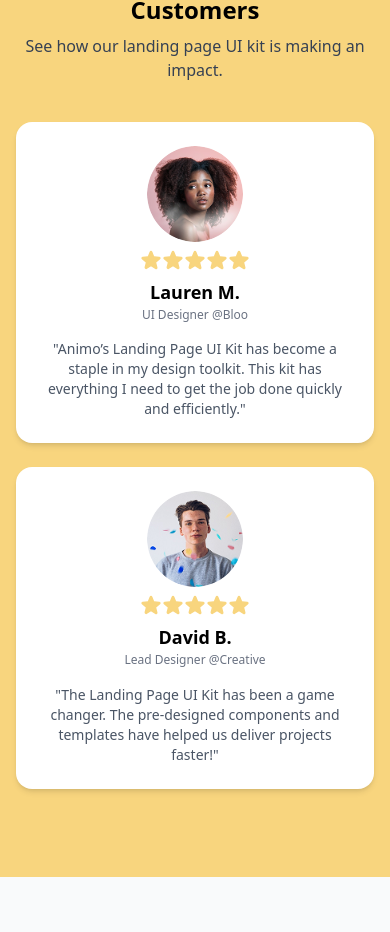
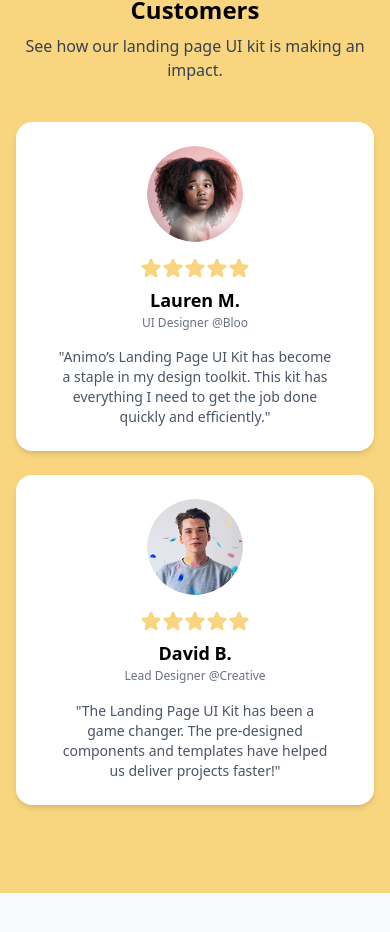
Before and after one commit to glowyboy/TestWebsite, a Nuxt app: page / in a window 390 px wide. Shown: the part 4179-5111 px from the top of the page. Built offline with nearby package versions, Linux system fonts and the light colour scheme.

Commit message:
Update Dash.vue

```diff
--- a/pages/Dashboard/Dash.vue
+++ b/pages/Dashboard/Dash.vue
@@ -175,32 +175,36 @@
 </section>
 <section class="bg-[#F8D57E] py-22 px-4 mt-30">
   <div class="text-center mb-10 mt-4">
-    <h2 class="font-poppins text-2xl md:text-3xl font-extrabold font-bold">Real Stories from Satisfied Customers</h2>
-    <p class="mt-2 text-gray-700">See how our landing page UI kit is making an impact.</p>
+    <h2 class="font-poppins text-2xl md:text-3xl font-extrabold font-bold">
+      Real Stories from Satisfied Customers
+    </h2>
+    <p class="mt-2 text-gray-700">
+      See how our landing page UI kit is making an impact.
+    </p>
   </div>
 
   <div class="flex flex-col md:flex-row md:justify-center md:space-x-6 space-y-6 md:space-y-0 max-w-6xl mx-auto">
 
-    <!-- Testimonial Card -->
-    <div class="bg-white p-6 rounded-2xl shadow-md w-full md:w-[48%] lg:w-[45%] flex flex-row items-center md:items-start max-[430px]:flex-col max-[430px]:items-center max-[430px]:text-center max-[430px]:space-y-3">
-
-      <!-- Avatar (ALWAYS ON TOP FOR SMALL SCREENS) -->
-      <div class="hidden max-[430px]:block mb-2">
+    <!-- Testimonial 1 -->
+    <div class="bg-white p-6 rounded-2xl shadow-md w-full md:w-[48%] lg:w-[45%] flex flex-col md:flex-row items-center md:items-start text-center md:text-left">
+      <!-- Avatar Mobile -->
+      <div class="block md:hidden mb-4">
         <img src="../../assets/images/Lauren1.png" alt="Lauren M." class="w-24 h-24 rounded-full mx-auto">
       </div>
 
-      <!-- Content -->
-      <div class="flex flex-col md:flex-row md:items-start w-full">
-        <!-- Avatar on wider screens -->
-        <div class="md:w-1/3 px-2 hidden md:flex flex-col items-center text-center">
+      <!-- Desktop layout -->
+      <div class="flex flex-col md:flex-row w-full items-center md:items-start">
+
+        <!-- Avatar Desktop -->
+        <div class="hidden md:flex md:w-1/3 flex-col items-center text-center px-2">
           <img src="../../assets/images/Lauren1.png" alt="Lauren M." class="w-24 h-24 rounded-full mb-3">
         </div>
 
-        <!-- Text Block -->
-        <div class="md:w-2/3 px-4 max-[430px]:px-0 flex flex-col items-start max-[430px]:items-center text-left max-[430px]:text-center">
+        <!-- Content -->
+        <div class="md:w-2/3 px-4 flex flex-col items-center md:items-start text-center md:text-left">
 
           <!-- Stars -->
-          <div class="flex justify-center text-yellow-500 text-lg mb-2 space-x-0.5">
+          <div class="flex justify-center md:justify-start text-yellow-500 text-lg mb-2 space-x-0.5">
             <img src="../../assets/images/Star Icon.svg" alt="Star" class="w-5 h-5" />
             <img src="../../assets/images/Star Icon.svg" alt="Star" class="w-5 h-5" />
             <img src="../../assets/images/Star Icon.svg" alt="Star" class="w-5 h-5" />
@@ -222,23 +226,26 @@
       </div>
     </div>
 
-    <!-- Duplicate same structure for Testimonial 2 -->
-    <div class="bg-white p-6 rounded-2xl shadow-md w-full md:w-[48%] lg:w-[45%] flex flex-row items-center md:items-start max-[430px]:flex-col max-[430px]:items-center max-[430px]:text-center max-[430px]:space-y-3">
-
-      <!-- Avatar Small -->
-      <div class="hidden max-[430px]:block mb-2">
+    <!-- Testimonial 2 -->
+    <div class="bg-white p-6 rounded-2xl shadow-md w-full md:w-[48%] lg:w-[45%] flex flex-col md:flex-row items-center md:items-start text-center md:text-left">
+      <!-- Avatar Mobile -->
+      <div class="block md:hidden mb-4">
         <img src="../../assets/images/David.png" alt="David B." class="w-24 h-24 rounded-full mx-auto">
       </div>
 
-      <!-- Content -->
-      <div class="flex flex-col md:flex-row md:items-start w-full">
-        <div class="md:w-1/3 px-2 hidden md:flex flex-col items-center text-center">
+      <!-- Desktop layout -->
+      <div class="flex flex-col md:flex-row w-full items-center md:items-start">
+
+        <!-- Avatar Desktop -->
+        <div class="hidden md:flex md:w-1/3 flex-col items-center text-center px-2">
           <img src="../../assets/images/David.png" alt="David B." class="w-24 h-24 rounded-full mb-3">
         </div>
 
-        <div class="md:w-2/3 px-4 max-[430px]:px-0 flex flex-col items-start max-[430px]:items-center text-left max-[430px]:text-center">
+        <!-- Content -->
+        <div class="md:w-2/3 px-4 flex flex-col items-center md:items-start text-center md:text-left">
 
-          <div class="flex justify-center text-yellow-500 text-lg mb-2 space-x-0.5">
+          <!-- Stars -->
+          <div class="flex justify-center md:justify-start text-yellow-500 text-lg mb-2 space-x-0.5">
             <img src="../../assets/images/Star Icon.svg" alt="Star" class="w-5 h-5" />
             <img src="../../assets/images/Star Icon.svg" alt="Star" class="w-5 h-5" />
             <img src="../../assets/images/Star Icon.svg" alt="Star" class="w-5 h-5" />
@@ -246,11 +253,13 @@
             <img src="../../assets/images/Star Icon.svg" alt="Star" class="w-5 h-5" />
           </div>
 
+          <!-- Name and Role -->
           <div class="mb-2">
             <p class="font-bold text-lg">David B.</p>
             <p class="text-gray-500 text-sm text-[12px]">Lead Designer @Creative</p>
           </div>
 
+          <!-- Testimonial -->
           <p class="text-sm text-gray-600 mt-2">
             "The Landing Page UI Kit has been a game changer. The pre-designed components and templates have helped us deliver projects faster!"
           </p>
```
